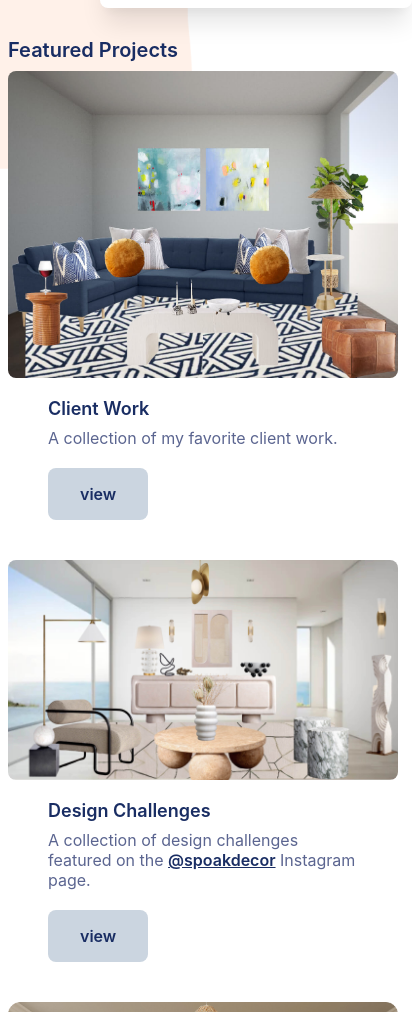
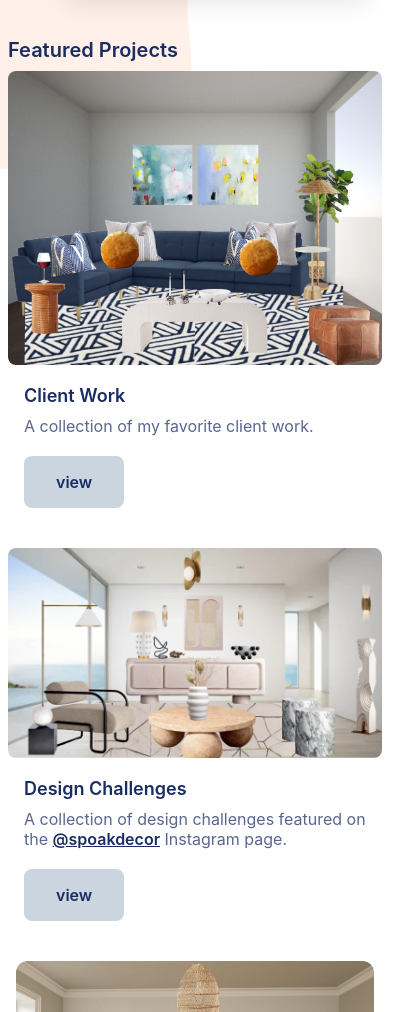
Before and after one commit to btn0s/ng-portfolio, a Next.js app: page / in a window 390 px wide. Shown: the part 676-1688 px from the top of the page, 412 px wide, since content can reach past the window. Built offline with nearby package versions, Linux system fonts and the light colour scheme.

Commit message:
quick mobile fixes, rotated image

```diff
--- a/layouts/ProjectLayout.js
+++ b/layouts/ProjectLayout.js
@@ -1,5 +1,5 @@
 const ProjectLayout = (props) => {
-  const { title, children, imageURL } = props;
+  const { title, children, imageURL, caption } = props;
 
   return (
     <div className="ProjectLayout">
@@ -16,6 +16,7 @@ const ProjectLayout = (props) => {
               className="project-hero w-full rounded-lg object-cover md:mb-10 mt-5 md:mt-10"
             />
           )}
+          {caption && <p className="text-sm p-1 text-center">{caption}</p>}
         </div>
       </div>
       {children}
--- a/pages/_app.css
+++ b/pages/_app.css
@@ -34,7 +34,7 @@ body {
 .h3 {
   @apply text-lg;
 }
-@screen md {
+@media screen and (min-width: 768px) {
   .h1 {
     @apply .text-4xl;
   }
@@ -58,27 +58,27 @@ body {
   @apply object-cover rounded-lg;
   height: 400px;
 }
-@screen md {
+@media screen and (min-width: 768px) {
   .hero-img {
     height: 500px;
   }
 }
 
 .hero-info {
-  right: -30px;
-  bottom: -30px;
+  right: 10px;
+  bottom: -10px;
 }
-@screen md {
+@media screen and (min-width: 768px) {
   .hero-info {
-    right: 0px;
-    bottom: 0px;
+    right: -30px;
+    bottom: -30px;
   }
 }
 
 .project-hero {
   height: 200px;
 }
-@screen md {
+@media screen and (min-width: 768px) {
   .project-hero {
     height: 500px;
   }
--- a/pages/client-work.js
+++ b/pages/client-work.js
@@ -27,7 +27,7 @@ const ClientWork = () => {
 
   return (
     <ProjectLayout title="Client Work" imageURL="/projects/clients/cover.jpg">
-      <section className="section py-2">
+      <section className="section py-2 mb-4">
         <div className="container">
           {/* <div className="project-description py-10 text-center">
             This is a collection of work I've done for clients at Spoak.
@@ -35,7 +35,7 @@ const ClientWork = () => {
         </div>
       </section>
       {clients.map((client, index) => (
-        <section className="section md:py-5" key={index}>
+        <section className="section md:py-5 mb-4" key={index}>
           <div className="container">
             <h3 className="h3">{client.name}</h3>
             <div className="text-sm mb-2 md:mb-4">{client.location}</div>
--- a/pages/design-challenges.js
+++ b/pages/design-challenges.js
@@ -31,6 +31,7 @@ const DesignChallenges = () => {
     <ProjectLayout
       title="Design Challenges"
       imageURL="/projects/designchallenges/cover.jpg"
+      caption="The challenge: Design the perfect Zoom background."
     >
       <section className="section py-2">
         <div className="container">
--- a/pages/index.js
+++ b/pages/index.js
@@ -59,8 +59,8 @@ const Home = () => {
           <h2 className="h2 pt-10 mb-2 mt-5 md:mb-5 md:mt-0">
             Featured Projects
           </h2>
-          <div className="flex flex-col flex-wrap md:flex-row -mr-2 -ml-2">
-            <div className="w-full flex flex-col md:flex-row items-center mx-2 md:pb-10 mb-10">
+          <div className="flex flex-col flex-wrap md:flex-row md:-mr-2 md:-ml-2">
+            <div className="w-full flex flex-col md:flex-row items-center md:mx-2 md:pb-10 mb-10">
               <div className="w-full md:w-8/12">
                 <img
                   src="/projects/clients/cover.jpg"
@@ -69,7 +69,7 @@ const Home = () => {
                   style={{ maxHeight: 400 }}
                 />
               </div>
-              <div className="w-full md:w-4/12 pt-5 px-10">
+              <div className="w-full md:w-4/12 pt-5 px-4 md:px-10">
                 <h3 className="h3 mb-2">Client Work</h3>
                 <p className="mb-5">A collection of my favorite client work.</p>
                 <Link href="/client-work">
@@ -77,7 +77,7 @@ const Home = () => {
                 </Link>
               </div>
             </div>
-            <div className="w-full flex flex-col md:flex-row items-center mx-2 md:pb-10 mb-10">
+            <div className="w-full flex flex-col md:flex-row items-center md:mx-2 md:pb-10 mb-10">
               <div className="w-full md:w-8/12">
                 <img
                   src="/projects/designchallenges/cover.jpg"
@@ -86,7 +86,7 @@ const Home = () => {
                   style={{ maxHeight: 400 }}
                 />
               </div>
-              <div className="w-full md:w-4/12 pt-5 px-10">
+              <div className="w-full md:w-4/12 pt-5 px-4 md:px-10">
                 <h3 className="h3 mb-2">Design Challenges</h3>
                 <p className="mb-5">
                   A collection of design challenges featured on the{" "}
```
Also changed, not shown: public/projects/livingrooms/concept-2.png.
